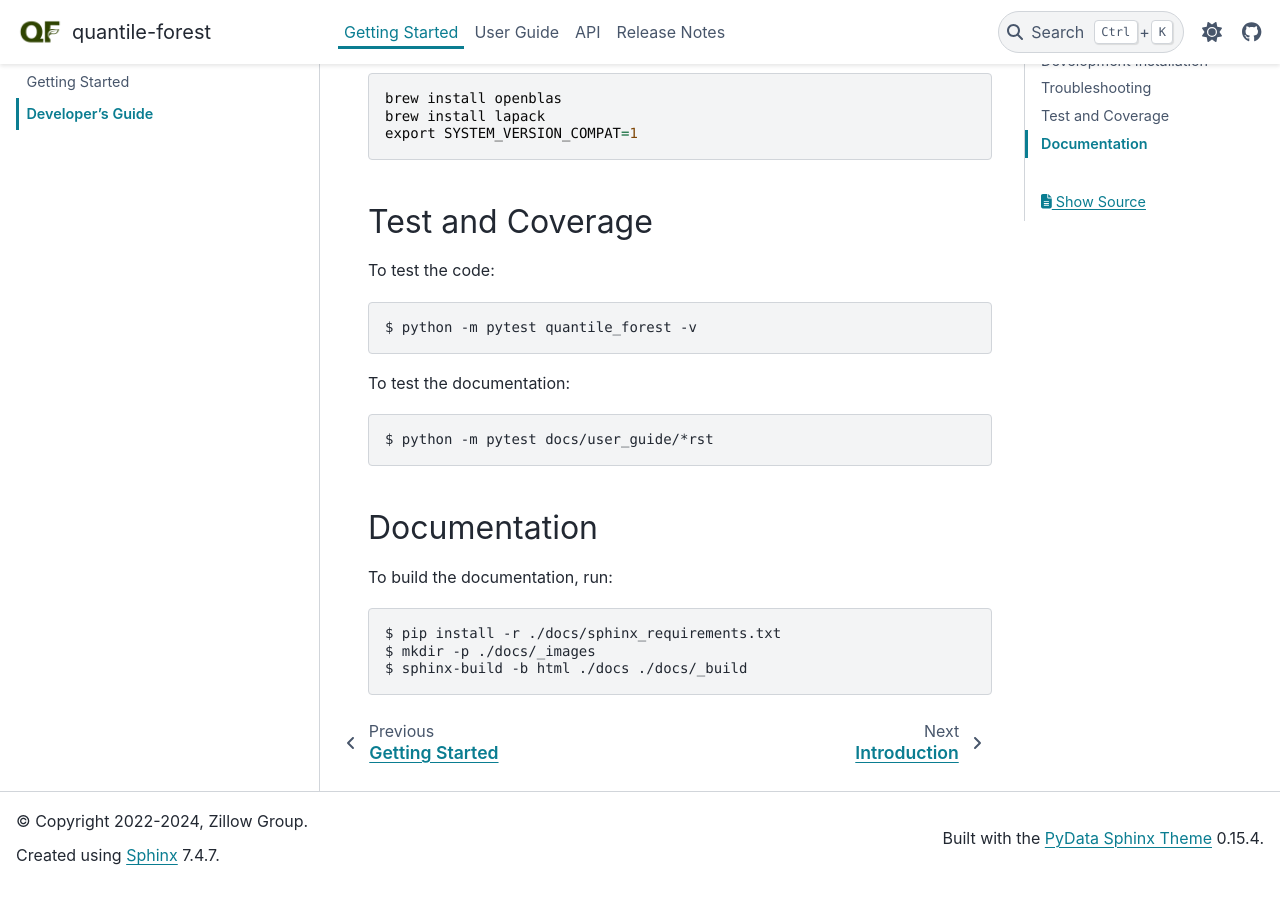
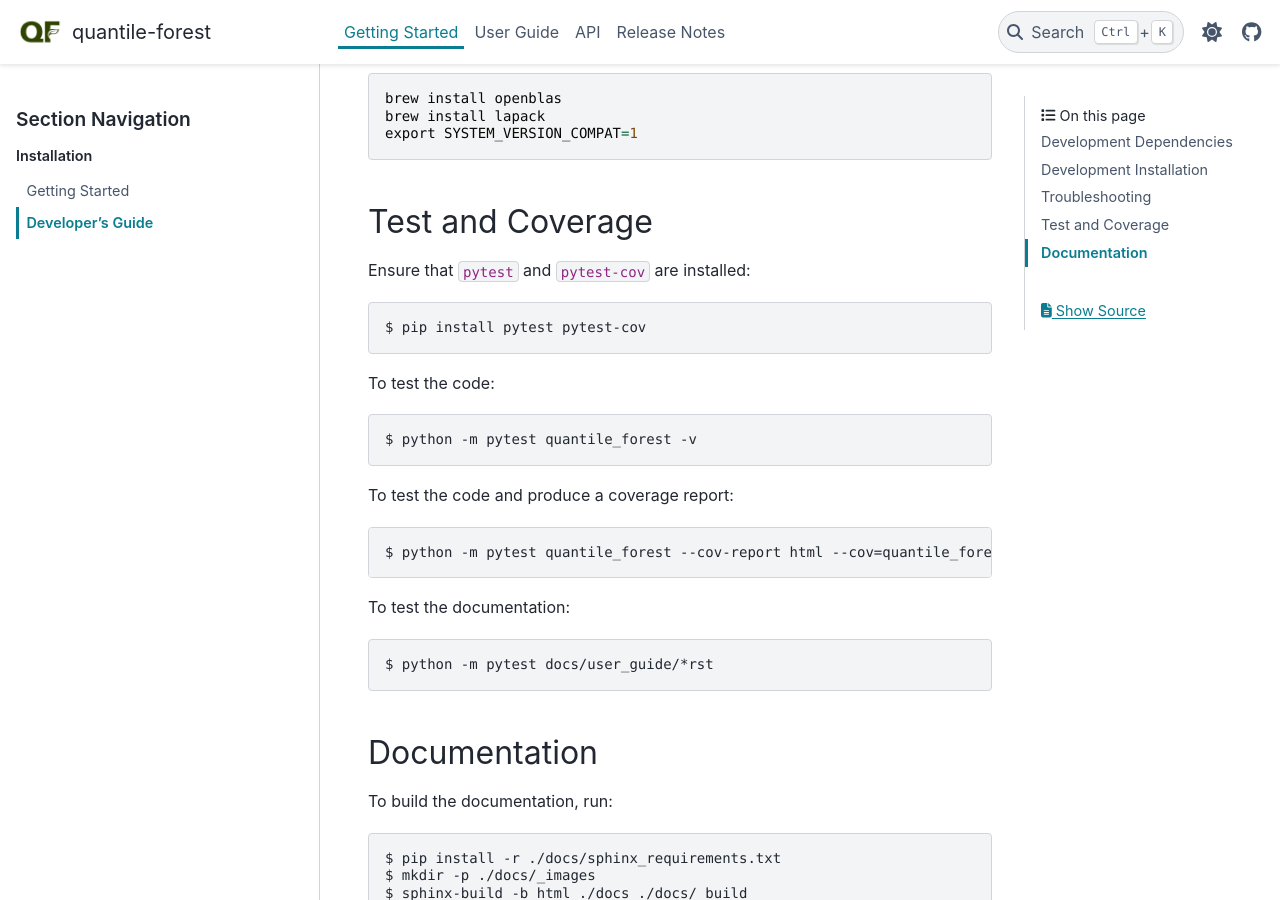
Before and after one commit to zillow/quantile-forest, a Sphinx documentation site: the page built from docs/getting_started/developers.rst, in a window 1280 px wide and 900 px high, scrolled down 879 px. Built offline with Sphinx 7.4.7 and the PyData theme 0.15.4, drawn with Linux system fonts in a browser that asks for light colours; pages that are not in the unit, such as notebooks, are missing from menus; the version number could not be read and is left out.

```diff
--- a/docs/getting_started/developers.rst
+++ b/docs/getting_started/developers.rst
@@ -36,9 +36,17 @@ On macOS, run::
 Test and Coverage
 ~~~~~~~~~~~~~~~~~
 
+Ensure that `pytest` and `pytest-cov` are installed::
+
+  $ pip install pytest pytest-cov
+
 To test the code::
 
   $ python -m pytest quantile_forest -v
+
+To test the code and produce a coverage report::
+
+  $ python -m pytest quantile_forest --cov-report html --cov=quantile_forest
 
 To test the documentation::
 
```
Also changed, not shown: 2 other files.
